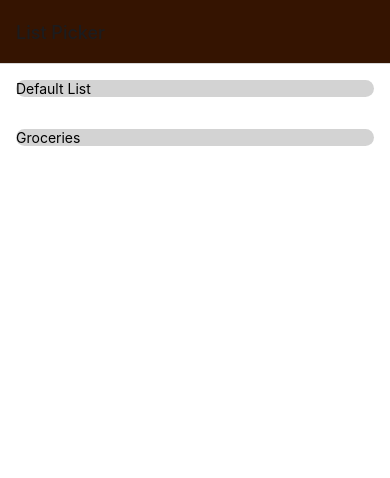
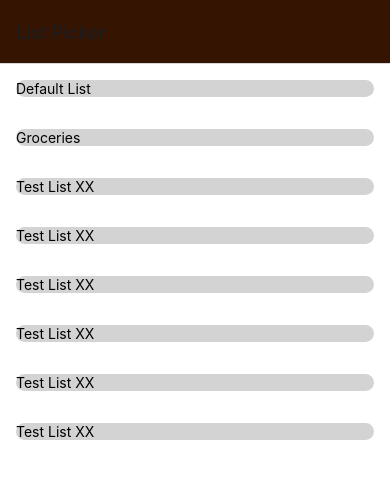
Before and after one commit to mListek/todo, a React Native app: screen / in a window 390 px wide. Shown: the top 478 px of the page. Built offline with nearby package versions, Linux system fonts and the light colour scheme.

Commit message:
added more data

```diff
--- a/data/dummy-data.js
+++ b/data/dummy-data.js
@@ -7,4 +7,10 @@ export const LISTS = [
     "create an application",
   ]),
   new List(1, "Groceries", ["bananas", "bread", "pizza"]),
+  new List(2, "Test List XX", ["test item"]),
+  new List(3, "Test List XX", []),
+  new List(4, "Test List XX", []),
+  new List(5, "Test List XX", []),
+  new List(6, "Test List XX", []),
+  new List(7, "Test List XX", []),
 ];
```
